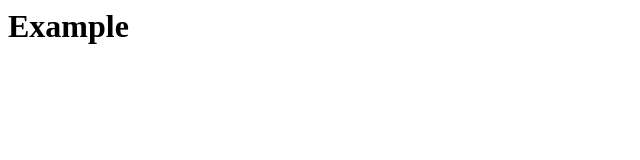
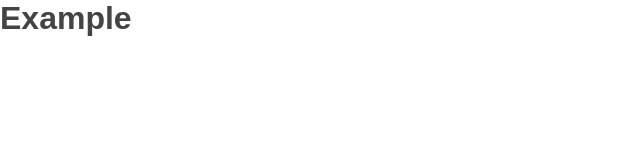
Before and after one commit to montexbjeliseo/montexbjeliseo.github.io, a plain HTML site: page index.html in a window 1280 px wide. Shown: the whole page, without its empty margins (0-640 px from the left). Drawn offline with Linux system fonts and the light colour scheme.

Commit message:
Update styles.css

```diff
--- a/css/styles.css
+++ b/css/styles.css
@@ -1,5 +1,8 @@
-/* Commento */
-
 * {
-
+  margin:0;
+  padding:0;
+  font-family: sans-serif;
 }
+h1 {
+  color: #444;
+}
```
